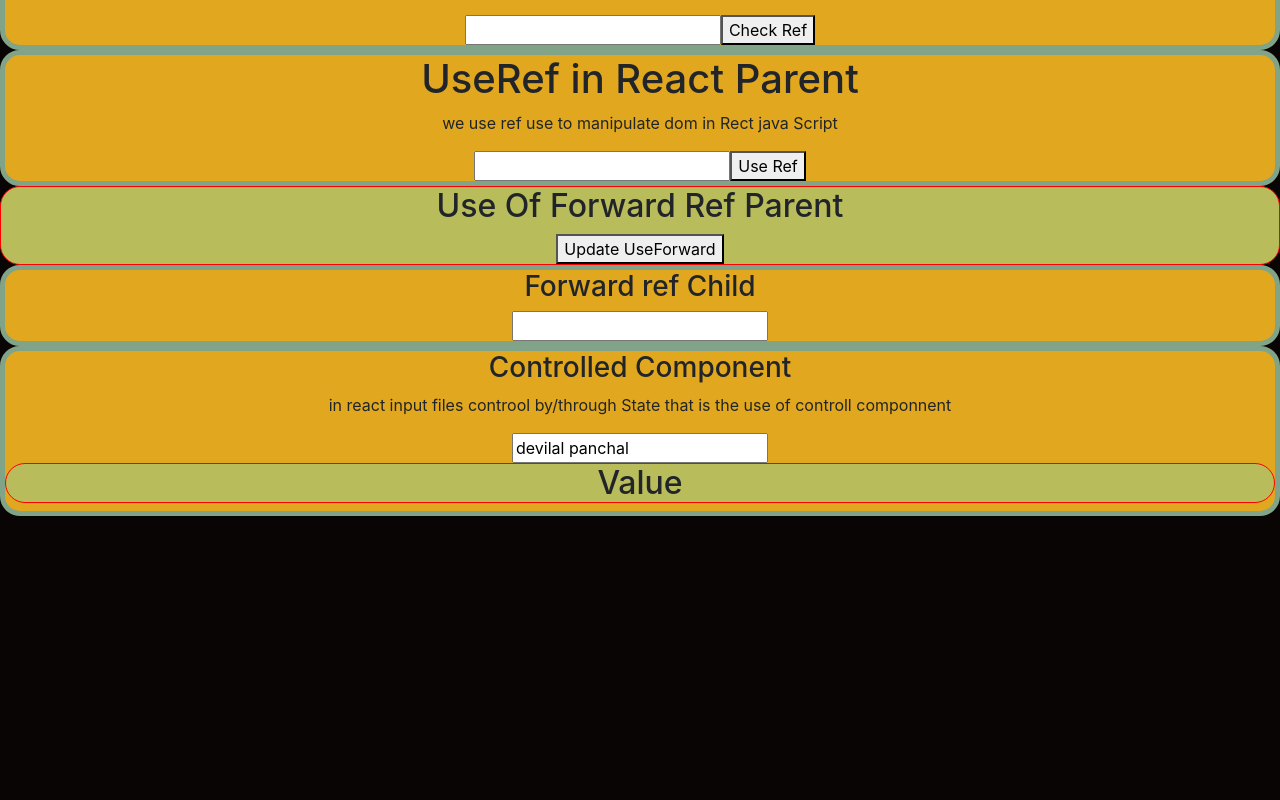
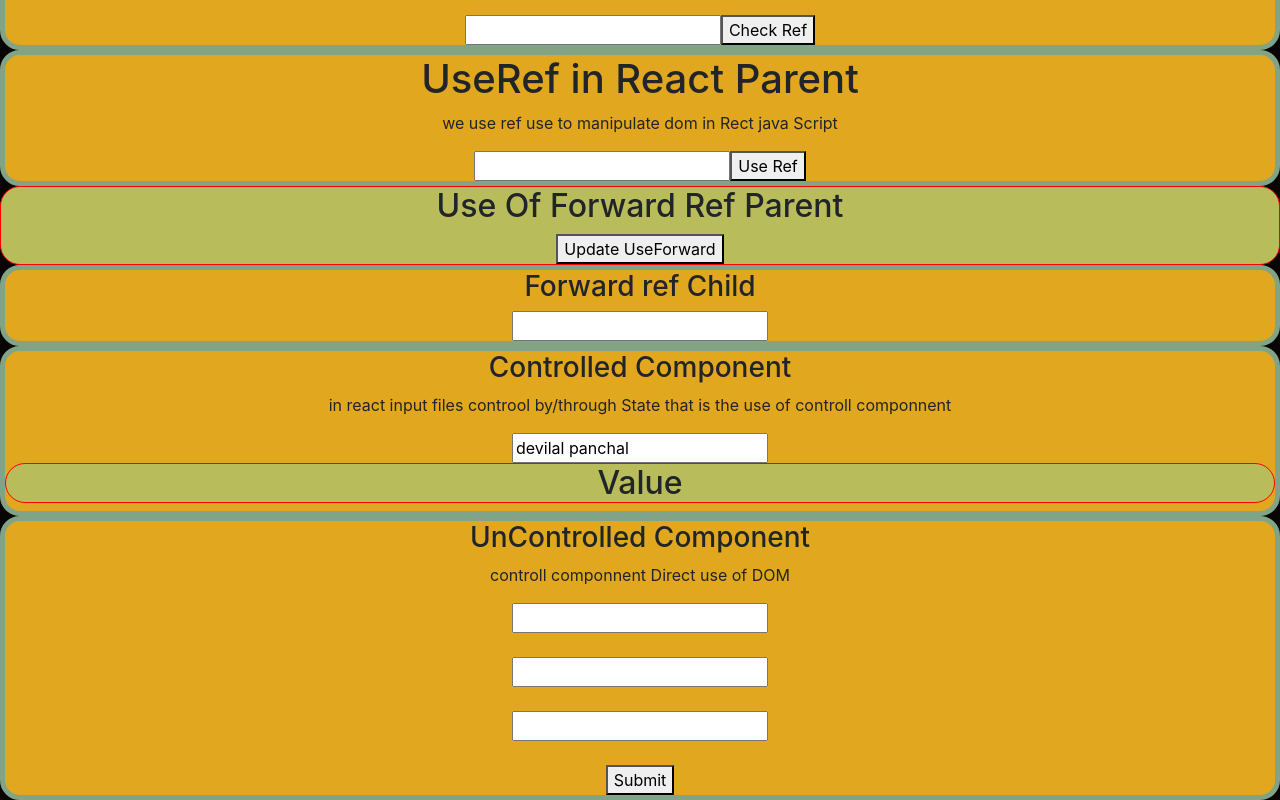
Before and after one commit to devilalpanchal/ReactYoutube01, a React (Create React App) app: page / in a window 1280 px wide. Shown: the part 5584-6384 px from the top of the page. Before the commit the page ends 6100 px from the top, so only its background shows below. Built offline with nearby package versions, Linux system fonts and the light colour scheme.

Commit message:
unconrolled com

```diff
--- /dev/null
+++ b/src/Component/UnconroledCom.js
@@ -0,0 +1,30 @@
+import React, {useRef } from "react";
+
+function UnconrolComponent() {
+    let inputRef = useRef(null)
+    let inputRef01 = useRef(null)
+function SubmitForm(e){
+    e.preventDefault()
+    console.log('input one un contrelld componnet',inputRef.current.value)
+    console.log('input one un contrelld componnet',inputRef01.current.value)
+    let devilal = document.getElementById(  "helo nhdj",'devilal').value
+    console.log(devilal)
+
+}
+    return (
+        <>
+            <div className="app">
+                <h3>UnControlled Component</h3>
+                <p> controll componnent Direct use of DOM</p>
+                <form onSubmit={SubmitForm}>
+                    <input type="text" ref={inputRef} /> <br /> <br />
+                    <input type="text" ref={inputRef01} /> <br /> <br />
+                    <input type="text" id="devilal"/> <br /> <br />
+                    <button> Submit</button>
+                </form>
+            </div>
+        </>
+    )
+}
+
+export default UnconrolComponent;
--- a/src/index.js
+++ b/src/index.js
@@ -40,6 +40,7 @@ import UseFefer from './Hooks/UseRefer';
 import FunctionalUSef from './Hooks/UseREfForFunctional';
 import ForwarRef from './Hooks/ForwardReff';
 import ConrolComponent from './Component/ControlledCom';
+import UnconrolComponent from './Component/UnconroledCom';
 const root = ReactDOM.createRoot(document.getElementById('root'));
 root.render(
   <React.StrictMode>
@@ -84,6 +85,7 @@ root.render(
     <FunctionalUSef/>
     <ForwarRef/>
     <ConrolComponent/>
+    <UnconrolComponent/>
   </React.StrictMode>
 );
 reportWebVitals();
```
